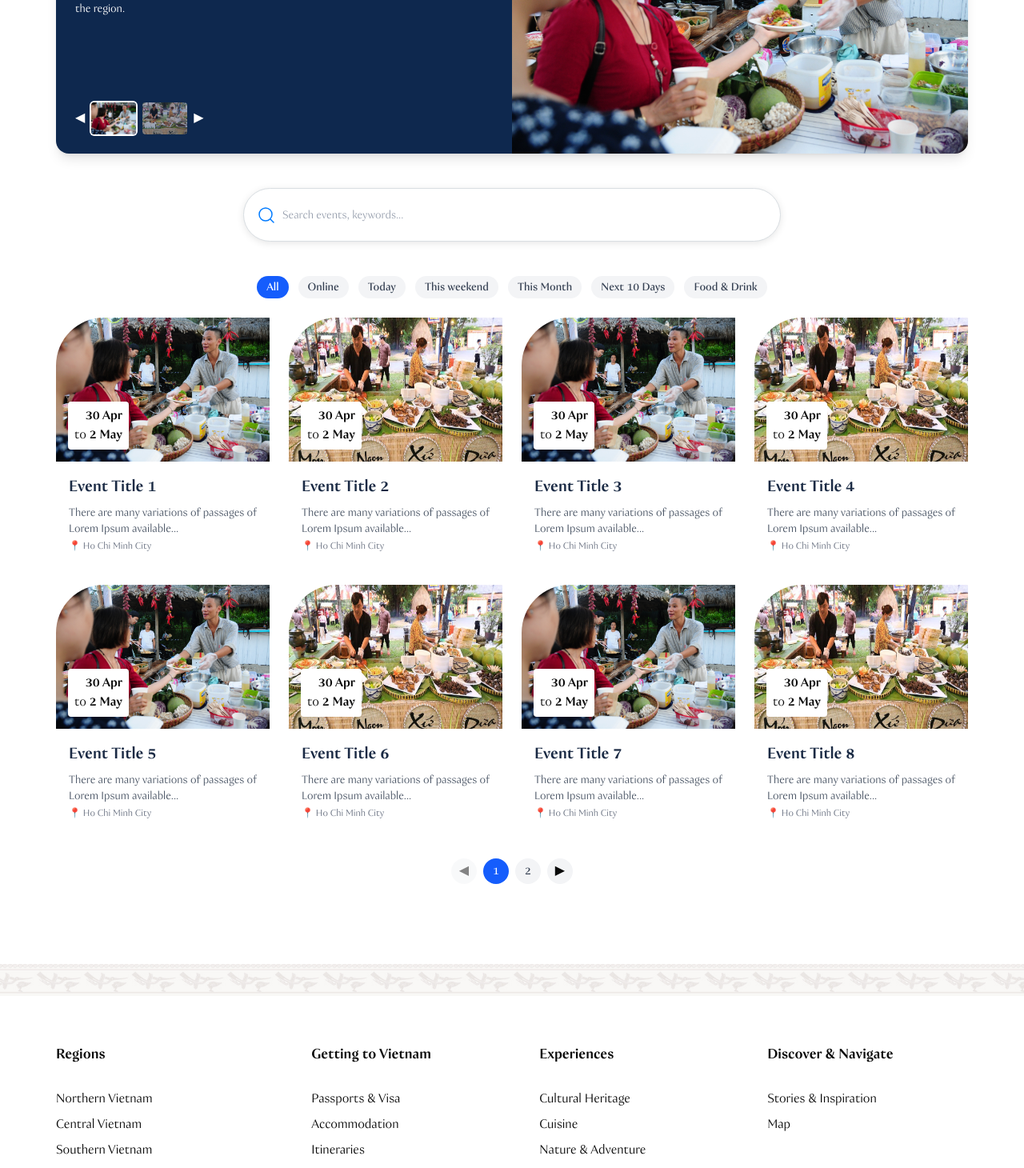
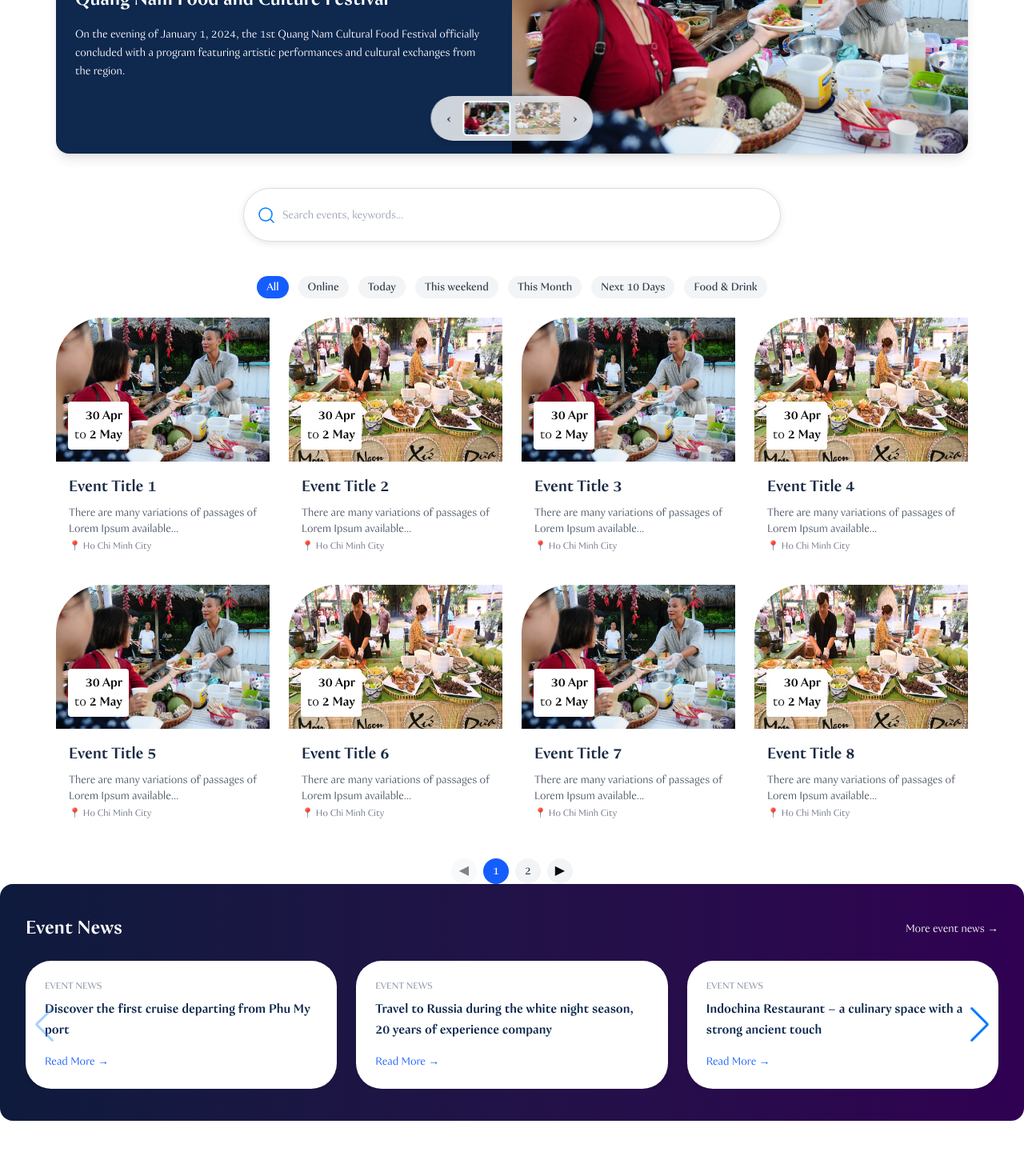
Before and after one commit to yansuogaming/React_Demo, a React (Vite) app: page /event in a window 1280 px wide. Shown: the part 360-1820 px from the top of the page at 80% size. Built offline with nearby package versions, Linux system fonts and the light colour scheme.

Commit message:
Update Page Event

```diff
--- a/src/components/event/EventHero.jsx
+++ b/src/components/event/EventHero.jsx
@@ -8,37 +8,19 @@ const EventHero = ({ slides, currentIndex, setCurrentIndex }) => {
 
     return (
         <section>
-            <div className="grid grid-cols-1 md:grid-cols-2 overflow-hidden rounded-2xl shadow-lg">
+            <div className="relative grid grid-cols-1 md:grid-cols-2 overflow-hidden rounded-2xl shadow-lg">
                 {/* Left: Info */}
-                <div className="bg-[#0E284E] text-white p-6 flex flex-col justify-between">
+                <div className="bg-[#0E284E] text-white p-6 flex flex-col justify-center">
                     <div>
                         <span className="inline-block bg-white text-[#0E284E] text-sm px-3 py-1 rounded mb-4">
                             {currentSlide.date}
                         </span>
-                        <h2 className="text-xl font-bold mb-4">
+                        <h2 className="text-2xl font-bold mb-4 leading-snug">
                             {currentSlide.title}
                         </h2>
                         <p className="text-sm leading-relaxed">
                             {currentSlide.description}
                         </p>
-                    </div>
-
-                    <div className="flex gap-2 mt-8">
-                        <button onClick={handlePrev}>◀</button>
-                        {slides.map((slide, i) => (
-                            <img
-                                key={slide.id}
-                                src={slide.image}
-                                alt=""
-                                className={`w-14 h-10 object-cover rounded ${
-                                    i === currentIndex
-                                        ? "ring-2 ring-white"
-                                        : "opacity-60"
-                                }`}
-                                onClick={() => setCurrentIndex(i)}
-                            />
-                        ))}
-                        <button onClick={handleNext}>▶</button>
                     </div>
                 </div>
 
@@ -50,6 +32,29 @@ const EventHero = ({ slides, currentIndex, setCurrentIndex }) => {
                         className="w-full h-full object-cover"
                     />
                 </div>
+
+                {/* Bottom thumbnails bar */}
+                <div className="absolute bottom-4 left-1/2 transform -translate-x-1/2 flex items-center gap-2 bg-white/80 backdrop-blur-md px-3 py-2 rounded-full shadow-md">
+                    <button onClick={handlePrev} className="text-xl px-2">
+                        ‹
+                    </button>
+                    {slides.map((slide, i) => (
+                        <img
+                            key={slide.id}
+                            src={slide.image}
+                            alt=""
+                            className={`w-14 h-10 object-cover rounded transition-all duration-300 cursor-pointer ${
+                                i === currentIndex
+                                    ? "ring-2 ring-white"
+                                    : "opacity-60"
+                            }`}
+                            onClick={() => setCurrentIndex(i)}
+                        />
+                    ))}
+                    <button onClick={handleNext} className="text-xl px-2">
+                        ›
+                    </button>
+                </div>
             </div>
         </section>
     );
--- /dev/null
+++ b/src/components/event/EventNewsSlider.jsx
@@ -0,0 +1,79 @@
+import { Swiper, SwiperSlide } from "swiper/react";
+import "swiper/css";
+import "swiper/css/navigation";
+
+import { Navigation } from "swiper/modules";
+import { NavLink } from "react-router-dom";
+
+const newsItems = [
+    {
+        id: 1,
+        title: "Discover the first cruise departing from Phu My port",
+        link: "#",
+    },
+    {
+        id: 2,
+        title: "Travel to Russia during the white night season, 20 years of experience company",
+        link: "#",
+    },
+    {
+        id: 3,
+        title: "Indochina Restaurant – a culinary space with a strong ancient touch",
+        link: "#",
+    },
+    {
+        id: 4,
+        title: "More events coming soon this summer in Central Vietnam",
+        link: "#",
+    },
+];
+
+const EventNewsSlider = () => {
+    return (
+        <section className="bg-gradient-to-r from-[#0E1B3D] to-[#300052] py-10 px-4 sm:px-8 rounded-2xl">
+            <div className="flex justify-between items-center mb-6">
+                <h2 className="text-white text-xl sm:text-2xl font-bold">
+                    Event News
+                </h2>
+                <NavLink to="#" className="text-sm text-white hover:underline">
+                    More event news →
+                </NavLink>
+            </div>
+
+            <Swiper
+                spaceBetween={24}
+                slidesPerView={1}
+                breakpoints={{
+                    640: { slidesPerView: 1.2 },
+                    768: { slidesPerView: 2 },
+                    1024: { slidesPerView: 3 },
+                }}
+                navigation
+                modules={[Navigation]}
+            >
+                {newsItems.map((item) => (
+                    <SwiperSlide key={item.id}>
+                        <div className="bg-white rounded-[32px] p-6 h-full shadow-md flex flex-col justify-between">
+                            <div>
+                                <h3 className="text-xs text-gray-400 font-medium mb-2">
+                                    EVENT NEWS
+                                </h3>
+                                <p className="text-[#0E284E] font-semibold text-base leading-relaxed">
+                                    {item.title}
+                                </p>
+                            </div>
+                            <NavLink
+                                to={item.link}
+                                className="mt-4 text-blue-600 text-sm hover:underline inline-block"
+                            >
+                                Read More →
+                            </NavLink>
+                        </div>
+                    </SwiperSlide>
+                ))}
+            </Swiper>
+        </section>
+    );
+};
+
+export default EventNewsSlider;
--- a/src/pages/EventPage.jsx
+++ b/src/pages/EventPage.jsx
@@ -7,6 +7,7 @@ import CardEvent from "@components/card/CardEvent";
 import EventHero from "@components/event/EventHero";
 import EventFilterBar from "@components/event/EventFilterBar";
 import EventPagination from "@components/event/EventPagination";
+import EventNewsSlider from "@components/event/EventNewsSlider";
 
 import imgevent from "@images/3-1595134332.webp";
 import imgevent2 from "@images/4-1708873508769.webp";
@@ -75,6 +76,7 @@ const EventPage = () => {
     );
 
     return (
+        <>
             <main className="container mx-auto">
                 <section>
                     <Breadcrumb
@@ -128,6 +130,8 @@ const EventPage = () => {
                     />
                 </section>
             </main>
+            <EventNewsSlider />
+        </>
     );
 };
 
```
Lines whose indentation alone changed are shown as unchanged.
